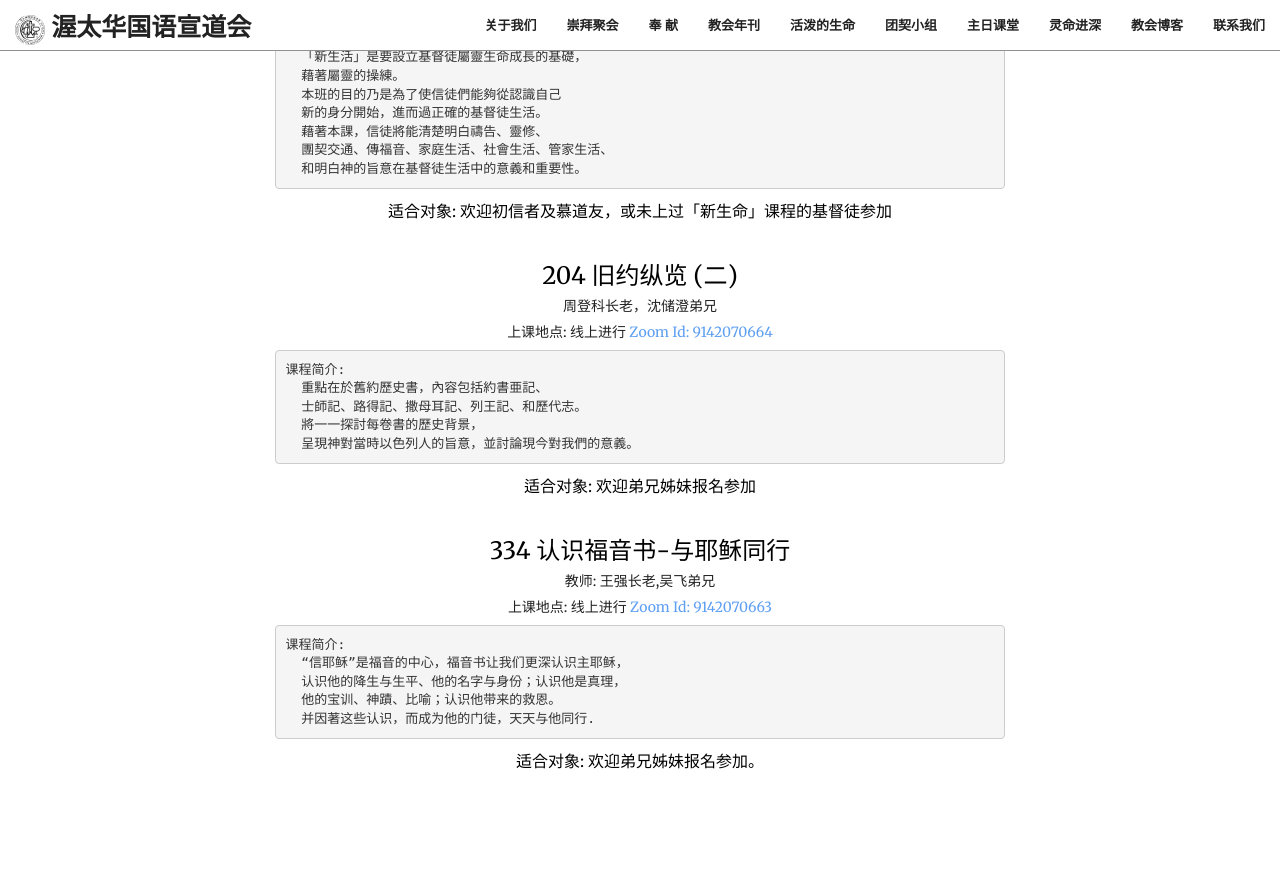
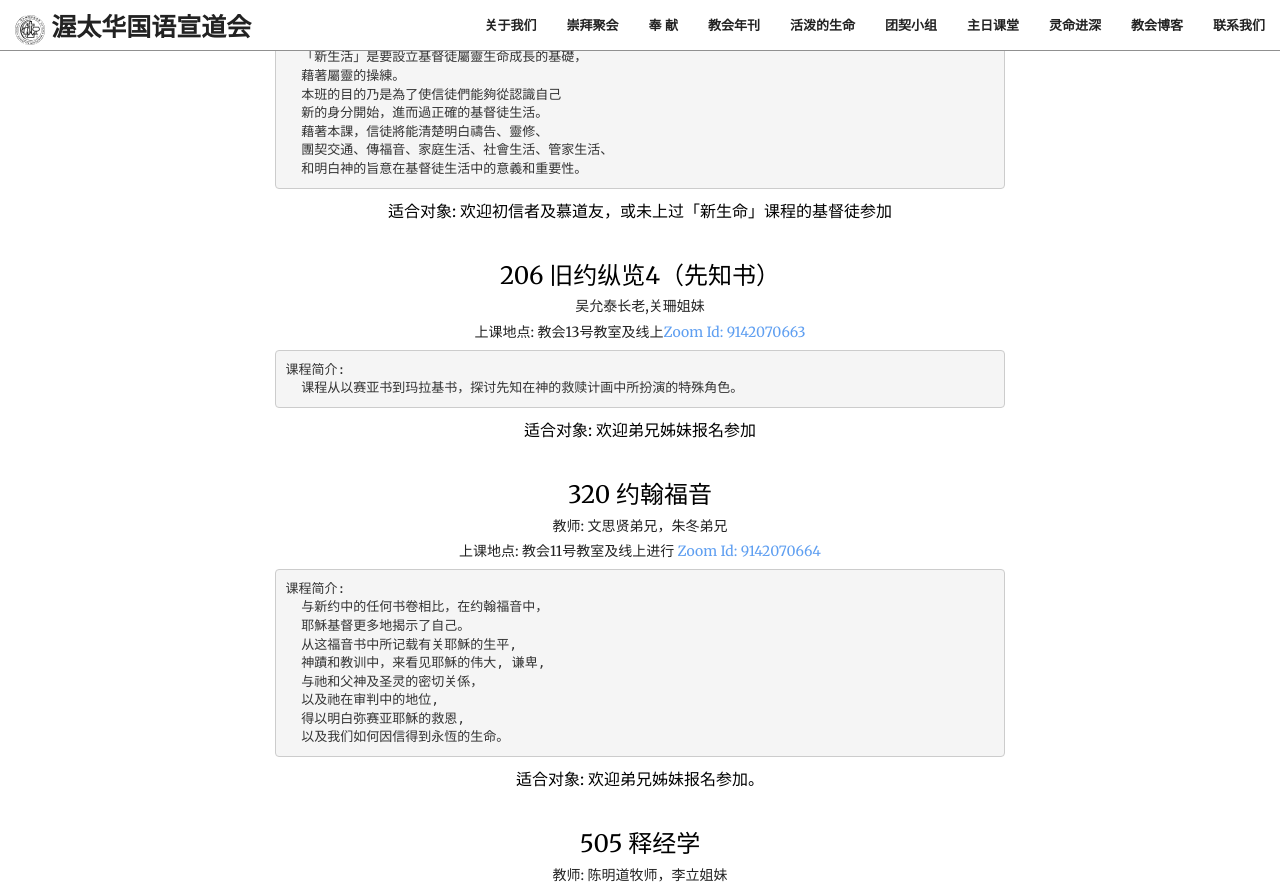
Before and after one commit to JonasYow/ottawaomac, a Jekyll site: the page built from index.html, in a window 1280 px wide and 900 px high, scrolled down 7032 px, cut to the strip 0-889 px from the top of the window. Built offline with Jekyll 4.4.1, drawn with Linux system fonts in a browser that asks for light colours; some web fonts are replaced; some of the changed text lies outside the part shown.

Commit message:
season 2 sunday school

```diff
--- a/_data/sundayschool.yaml
+++ b/_data/sundayschool.yaml
@@ -1,6 +1,6 @@
-- title: "102 新生命／新生活系列：新生命"
+- title: "102 新生活"
   teacher: "教师: 兰青道长老，吴建广執事"
-  room: '上课地点: 线上进行 <a href="https://zoom.us/j/9142070661">Zoom Id: 9142070661</a>'
+  room: '上课地点: 教会15号教室及线上进行 <a href="https://zoom.us/j/9142070661">Zoom Id: 9142070661</a>'
   content: |
    课程简介:
      本班也是為初信主的弟兄姊妹們所開設的。
@@ -13,24 +13,37 @@
      和明白神的旨意在基督徒生活中的意義和重要性。
   applicable: "适合对象: 欢迎初信者及慕道友，或未上过「新生命」课程的基督徒参加"
 
-- title: "204 旧约纵览 (二)"
-  teacher: "周登科长老，沈储澄弟兄"
-  room: '上课地点: 线上进行 <a href="https://zoom.us/j/9142070664">Zoom Id: 9142070664</a>'
+- title: "206 旧约纵览4（先知书）"
+  teacher: "吴允泰长老,关珊姐妹"
+  room: '上课地点: 教会13号教室及线上<a href="https://zoom.us/j/9142070663">Zoom Id: 9142070663</a>'
   content: |
     课程简介:
-      重點在於舊約歷史書，內容包括約書亜記、
-      士師記、路得記、撒母耳記、列王記、和歷代志。
-      將一一探討每卷書的歷史背景，
-      呈現神對當時以色列人的旨意，並討論現今對我們的意義。
+      课程从以赛亚书到玛拉基书，探讨先知在神的救赎计画中所扮演的特殊角色。
   applicable: "适合对象: 欢迎弟兄姊妹报名参加"
 
-- title: "334 认识福音书-与耶稣同行"
-  teacher: "教师: 王强长老,吴飞弟兄"
-  room: '上课地点: 线上进行 <a href="https://us02web.zoom.us/j/9142070663">Zoom Id: 9142070663</a>'
+- title: "320 约翰福音"
+  teacher: "教师: 文思贤弟兄，朱冬弟兄"
+  room: '上课地点: 教会11号教室及线上进行 <a href="https://us02web.zoom.us/j/9142070664">Zoom Id: 9142070664</a>'
   content: |
     课程简介:
-      “信耶稣”是福音的中心，福音书让我们更深认识主耶稣，
-      认识他的降生与生平、他的名字与身份；认识他是真理，
-      他的宝训、神蹟、比喻；认识他带来的救恩。
-      并因著这些认识，而成为他的门徒，天天与他同行.
+      与新约中的任何书卷相比，在约翰福音中，
+      耶穌基督更多地揭示了自己。
+      从这福音书中所记载有关耶穌的生平,
+      神蹟和教训中，来看见耶穌的伟大, 谦卑,
+      与祂和父神及圣灵的密切关係，
+      以及祂在审判中的地位,
+      得以明白弥赛亚耶穌的救恩,
+      以及我们如何因信得到永恆的生命。
   applicable: "适合对象: 欢迎弟兄姊妹报名参加。"
+
+- title: "505 释经学"
+  teacher: "教师: 陈明道牧师，李立姐妹"
+  room: '上课地点: 教会6号教室及线上进行 <a href="https://us02web.zoom.us/j/6132367656">Zoom Id: 6132367656</a>'
+  content: |
+    课程简介:
+      本课程以 <十步释经法> (赖若瀚牧师, 圣言资源中心) 一书为教科书,
+      并以赖牧师的12课 DVD 讲解,
+      将归纳法查经中的三大原则 (观察, 解释, 应用) 细分为十个步骤,
+      帮助学员正意解经。本课程讲解及练习并重,
+      请参加学员每周作好练习作业, 并在课堂上参与分享讨论, 以收学习效果。
+  applicable: "适合对象: 本课程适合正在或预备带领成人主日学及小组查经的弟兄姐妹, 及有志深度研经的肢体参加。"
--- a/_includes/sundayschool.html
+++ b/_includes/sundayschool.html
@@ -2,10 +2,10 @@
     <div class="container">
         <div class="row">
             <div class="col-lg-12 text-center">
-                <h2 class="section-heading filtered"><strong>2022年第1季 (1月~3月)  中文成人主日学</strong></h2>
-                <h4>上课时间： 1月2日~3月27日, 每主日上午 9~10奌</h4>
+                <h2 class="section-heading filtered"><strong>2022年第2季 (4月~6月)  中文成人主日学</strong></h2>
+                <h4>上课时间： 4月3日~6月26日, 每主日上午 9~10奌</h4>
                 <hr class="primary">
-                <p>OMAC 2022 第1季主日学<a href="https://forms.gle/Wp8NjdUYbaT6EQgq8">报名表</a></p>
+                <p>OMAC 2022 第2季主日学 <a href="https://forms.gle/CtJXCscy9eUih5VQ8">报名表</a></p>
             </div>
         </div>
     </div>
```
